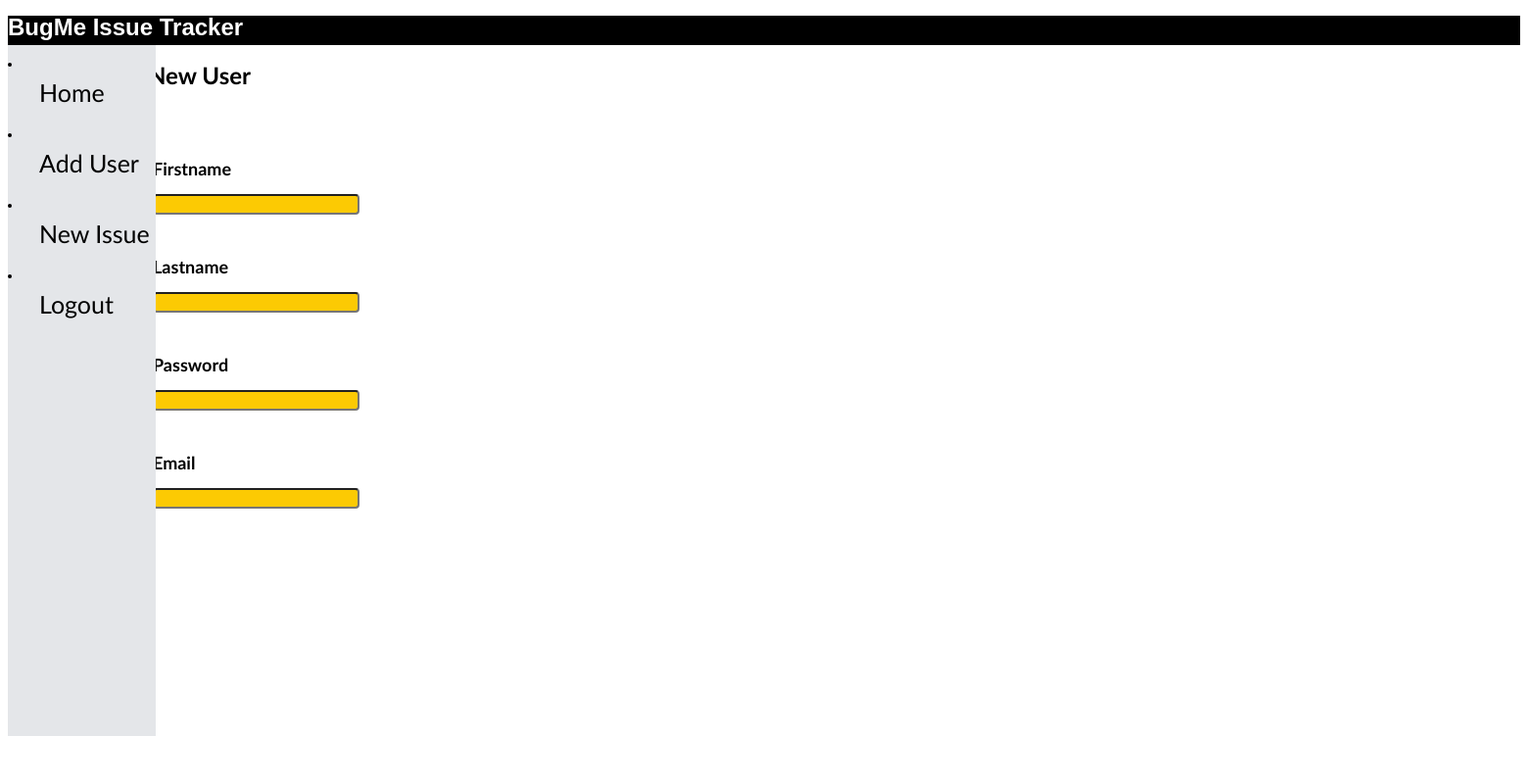
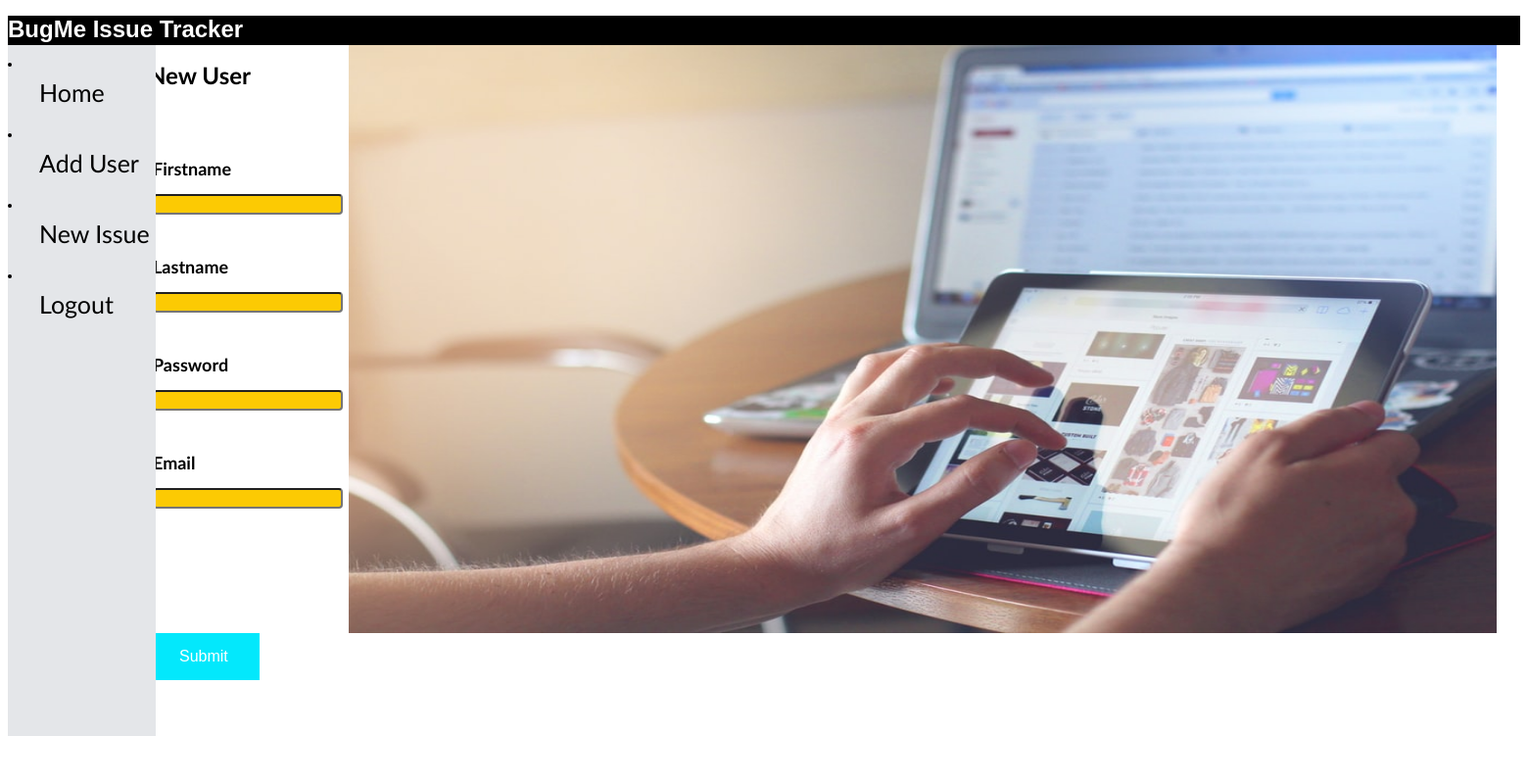
Before and after one commit to Nanchon21/Info2180-FinalProject, a PHP site: page /newUser.html in a window 1560 px wide. Shown: the whole page at 98% size. Run offline with PHP 8.4, Linux system fonts and the light colour scheme.

Commit message:
added images and submit button

```diff
--- a/newUser.html
+++ b/newUser.html
@@ -13,6 +13,7 @@
   <div class="grid">
     <div class="box New"><h1><strong>New User</strong></h1>
       </div>
+      <img src=user.jpg class="binary" width="1172" height="600">
     <div class="box Fname"><h2>Firstname</h2>
        <input type="text" name="FirstnameBox"><br>
       </div>
@@ -26,7 +27,8 @@
           <input type="text" name="EmailBox"><br>
           </div>
         </div>
-      </div>
+    <button type="submit" id="submit"> Submit </button>
+    </div>
     <div class="box sideNav">
       <a  href= "javascript:void(0)" class ="navButton" onclick="navButton()"></a>
         <li id= home><a href="home.html">Home</a></li><br>
@@ -37,5 +39,6 @@
       </ul>
       </div>
 
+
 </body>
 </html>
--- a/styles.css
+++ b/styles.css
@@ -7,8 +7,7 @@ header {
   font-size: 12px;
   font-family: sans-serif;
   position: relative;
-  z-index: 1;
-  line-height: 200%;
+  z-index: 2;
   }
 
 body{
@@ -34,6 +33,10 @@ body{
   background-color: #e4e6e9;
 }
 
+.New{
+  font-family: calibri;
+  z-index: 1
+}
 .sideNav a{
   padding: 6px 6px 6px 32px;
   text-decoration: none;
@@ -65,20 +68,41 @@ body{
   padding-left: 5px;
  }
 
- .Pass{
+.Pass{
   grid-row: 4;
   grid-column: 1/ span 4;
   padding-left: 5px;
  }
 
- .Email{
+.Email{
   grid-row: 5;
   grid-column: 1/ span 4;
   padding-left: 5px;
  }
 
- input{
-  width:25%;
+input{
+  width:23%;
   background-color: #fcca03;
   border-radius: 4px;
  }
+
+img binary{
+  padding-left: 100px;
+  grid-column: 2;
+}
+
+#submit{
+  background-color: #03e8fc;
+  border: none;
+  color: white;
+  padding: 15px 32px;
+  text-align: center;
+  text-decoration: none;
+  display: grid;
+  font-size: 16px;
+  grid-row: 6;
+ }
+
+#submit:hover{
+  background-color:#94fc03;
+}
```
Also changed, not shown: user.jpg (added).
